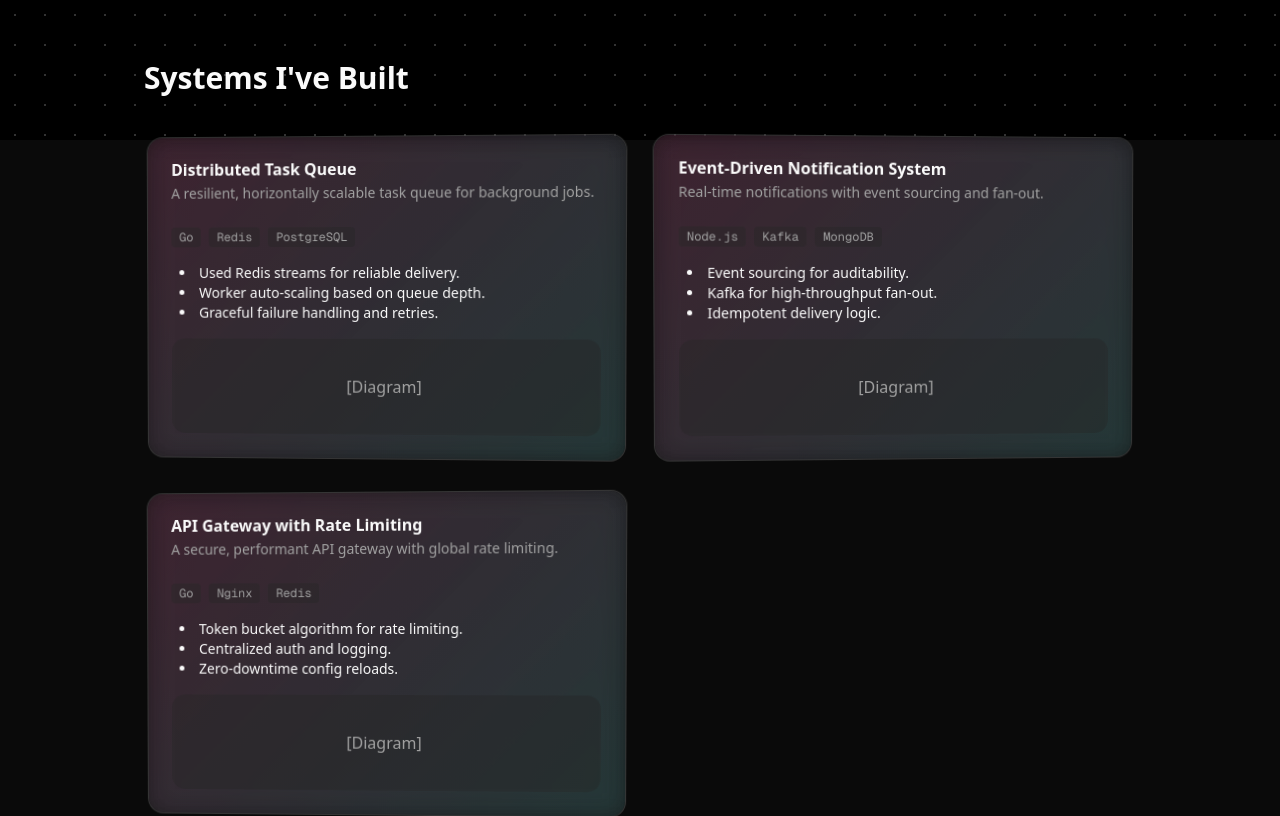
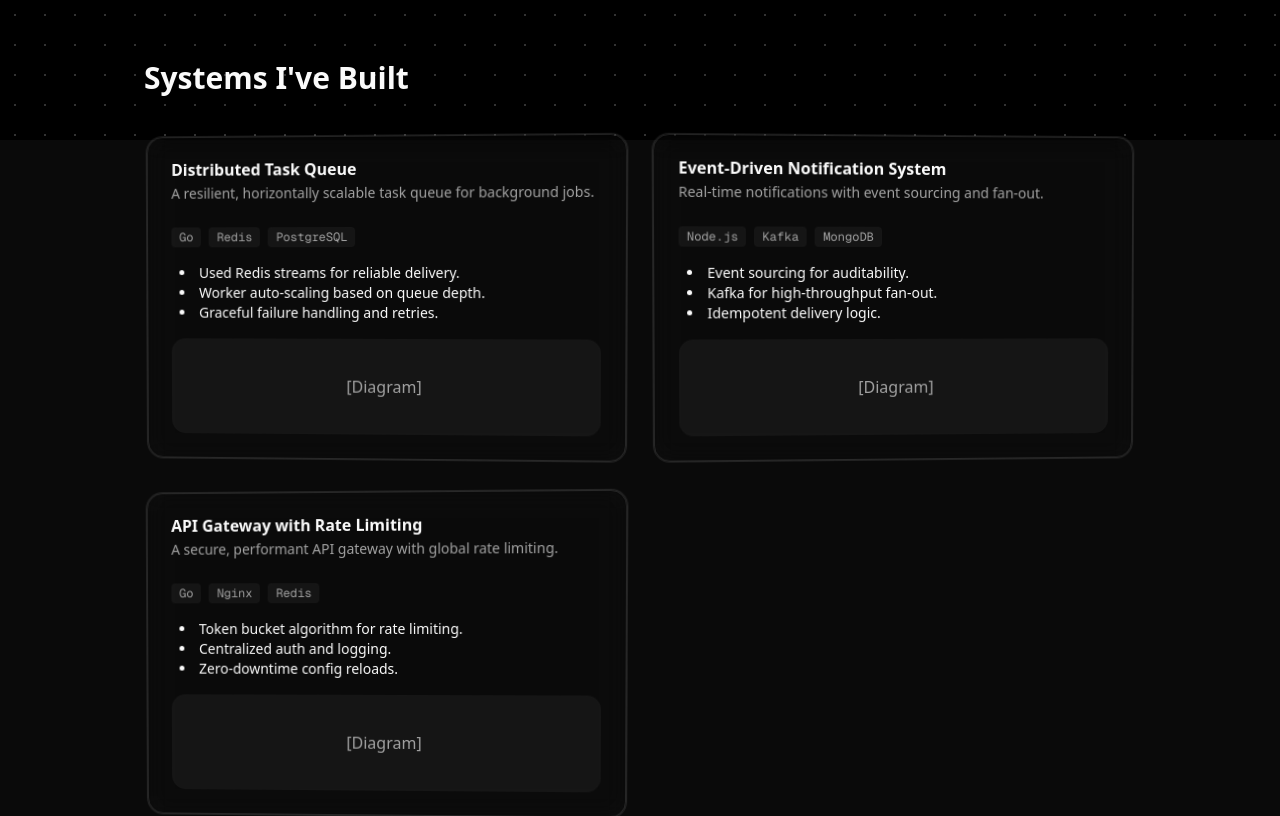
Before and after one commit to nahom-zewdu/my-portfolio, a Next.js app: page / in a window 1280 px wide. Shown: the part 660-1476 px from the top of the page. Built offline with nearby package versions, Linux system fonts and the light colour scheme.

Commit message:
InteractiveCard: remove color overlays; keep pure glass with blur and ring

```diff
--- a/src/components/shared/InteractiveCard.tsx
+++ b/src/components/shared/InteractiveCard.tsx
@@ -44,11 +44,11 @@ export default function InteractiveCard({ children, className, tiltDefault = "le
   return (
     <motion.div
       ref={ref}
-      className={cn("rounded-2xl transition-transform will-change-transform", className)}
+      className={cn("group rounded-2xl transition-transform will-change-transform", className)}
       onMouseMove={handleMouseMove}
       onMouseLeave={handleMouseLeave}
       initial={false}
-      whileHover={reduce ? undefined : { scale: 1.02 }}
+      whileHover={reduce ? undefined : { scale: 1.03 }}
       whileTap={reduce ? undefined : { scale: 0.985 }}
       transition={{ duration: 0.2, ease: "easeInOut" }}
       style={{
@@ -58,21 +58,14 @@ export default function InteractiveCard({ children, className, tiltDefault = "le
     >
       <div
         className={cn(
-          "relative overflow-hidden rounded-2xl border backdrop-blur-md",
-          // Glassmorphism base
-          "bg-white/8 dark:bg-white/6",
+          "relative overflow-hidden rounded-2xl border backdrop-blur-md ring-1 ring-white/10 group-hover:ring-cyan-400/30",
+          // Pure glass: no background fill
+          "bg-transparent",
           "border-white/15 dark:border-white/12",
-          "shadow-sm hover:shadow-md transition-colors"
+          "shadow-sm group-hover:shadow-lg transition-all"
         )}
       >
-        {/* Subtle gradient overlay (theme-aware) */}
-        <div
-          className="pointer-events-none absolute inset-0 opacity-80 dark:opacity-70"
-          style={{
-            background: `linear-gradient(135deg, rgba(255,0,128,0.08), rgba(0,255,255,0.06))`,
-          }}
-          aria-hidden="true"
-        />
+        {/* No overlays: pure glass */}
         <div className="relative">{children}</div>
       </div>
     </motion.div>
```
